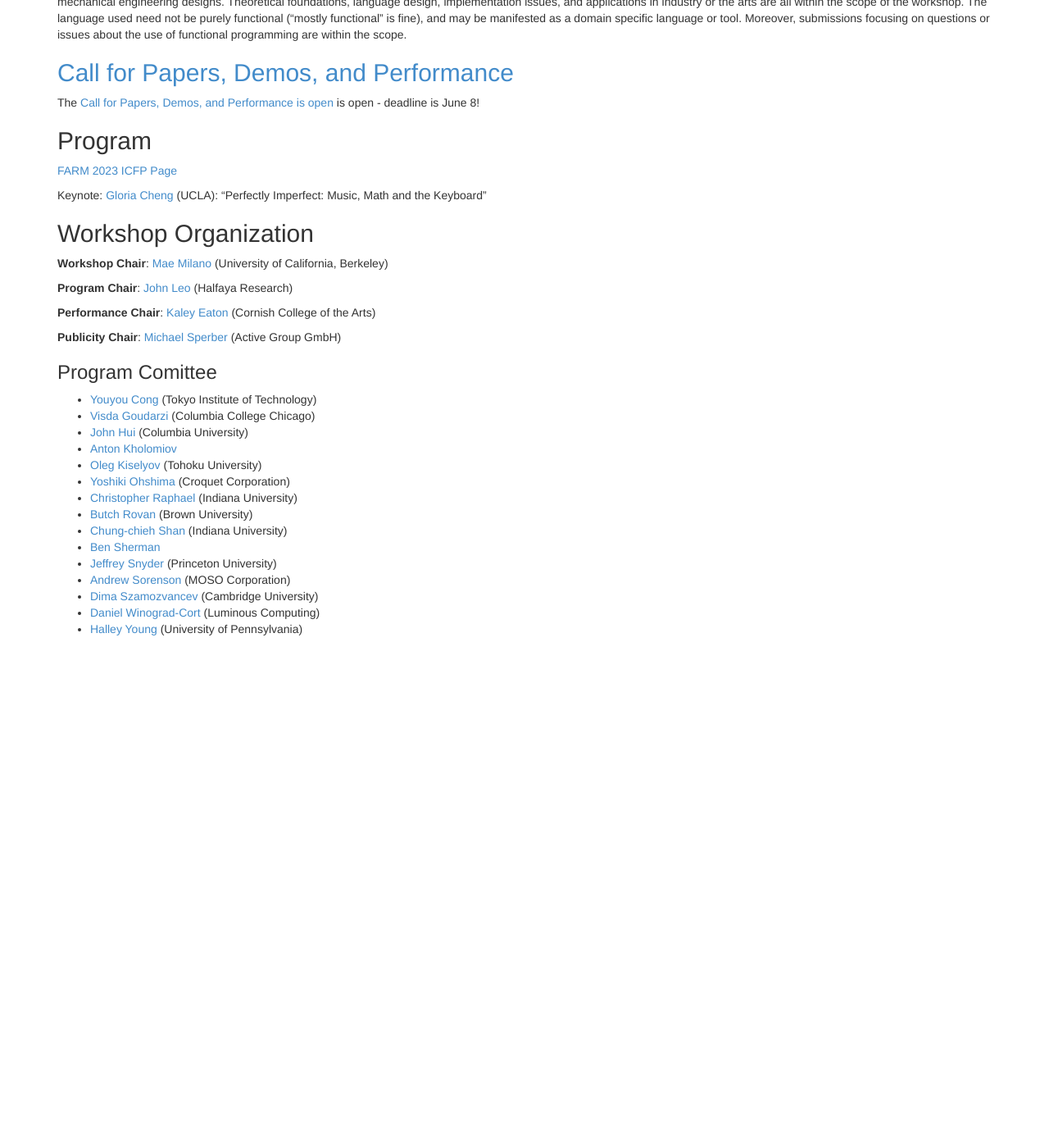
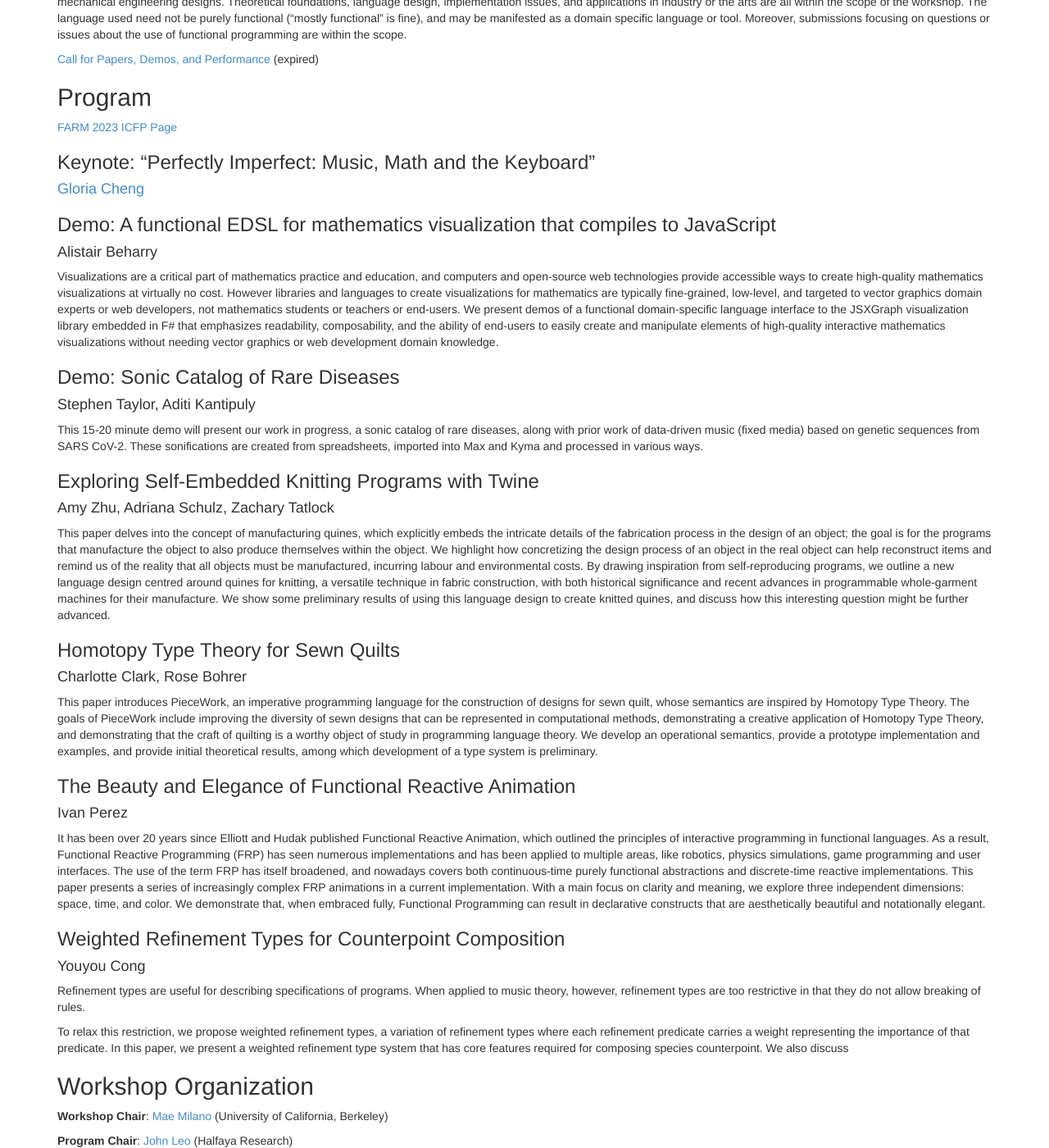
Before and after one commit to functional-art/functional-art.github.com, a Jekyll site: the page built from 2023/index.md, in a window 1280 px wide and 1400 px high, scrolled down 439 px. Shown: the whole window at 82% size. Built offline with Jekyll 4.4.1, drawn with Linux system fonts in a browser that asks for light colours; nearby versions of some CDN libraries; before the commit the page ends 1246 px from its top, so only the background shows below that.

Commit message:
Program for FARM 2023

```diff
--- a/2023/index.md
+++ b/2023/index.md
@@ -37,17 +37,104 @@ as a domain specific language or tool. Moreover, submissions focusing
 on questions or issues about the use of functional programming are
 within the scope.
 
-## [Call for Papers, Demos, and Performance](cfp.html)
-
-The [Call for Papers, Demos, and Performance is open](cfp.html) is
-open - deadline is June 8!
+[Call for Papers, Demos, and Performance](cfp.html) (expired)
 
 ## Program
 
 [FARM 2023 ICFP Page](https://icfp23.sigplan.org/home/farm-2023)
 
-Keynote: [Gloria Cheng](https://schoolofmusic.ucla.edu/people/gloria-cheng/) (UCLA):
-"Perfectly Imperfect: Music, Math and the Keyboard"
+### Keynote: "Perfectly Imperfect: Music, Math and the Keyboard"
+#### [Gloria Cheng](https://schoolofmusic.ucla.edu/people/gloria-cheng/)
+
+
+### Demo: A functional EDSL for mathematics visualization that compiles to JavaScript
+#### Alistair Beharry
+
+Visualizations are a critical part of mathematics practice and
+education, and computers and open-source web technologies provide
+accessible ways to create high-quality mathematics visualizations at
+virtually no cost. However libraries and languages to create
+visualizations for mathematics are typically fine-grained, low-level,
+and targeted to vector graphics domain experts or web developers, not
+mathematics students or teachers or end-users. We present demos of a
+functional domain-specific language interface to the JSXGraph
+visualization library embedded in F# that emphasizes readability,
+composability, and the ability of end-users to easily create and
+manipulate elements of high-quality interactive mathematics
+visualizations without needing vector graphics or web development
+domain knowledge.
+
+### Demo: Sonic Catalog of Rare Diseases
+#### Stephen Taylor, Aditi Kantipuly
+
+This 15-20 minute demo will present our work in progress, a sonic
+catalog of rare diseases, along with prior work of data-driven music
+(fixed media) based on genetic sequences from SARS CoV-2. These
+sonifications are created from spreadsheets, imported into Max and
+Kyma and processed in various ways.
+
+### Exploring Self-Embedded Knitting Programs with Twine
+#### Amy Zhu, Adriana Schulz, Zachary Tatlock
+
+This paper delves into the concept of manufacturing quines, which
+explicitly embeds the intricate details of the fabrication process in
+the design of an object; the goal is for the programs that manufacture
+the object to also produce themselves within the object. We highlight
+how concretizing the design process of an object in the real object
+can help reconstruct items and remind us of the reality that all
+objects must be manufactured, incurring labour and environmental
+costs. By drawing inspiration from self-reproducing programs, we
+outline a new language design centred around quines for knitting, a
+versatile technique in fabric construction, with both historical
+significance and recent advances in programmable whole-garment
+machines for their manufacture. We show some preliminary results of
+using this language design to create knitted quines, and discuss how
+this interesting question might be further advanced.
+
+### Homotopy Type Theory for Sewn Quilts
+#### Charlotte Clark, Rose Bohrer
+
+This paper introduces PieceWork, an imperative programming language
+for the construction of designs for sewn quilt, whose semantics are
+inspired by Homotopy Type Theory. The goals of PieceWork include
+improving the diversity of sewn designs that can be represented in
+computational methods, demonstrating a creative application of
+Homotopy Type Theory, and demonstrating that the craft of quilting is
+a worthy object of study in programming language theory. We develop an
+operational semantics, provide a prototype implementation and
+examples, and provide initial theoretical results, among which
+development of a type system is preliminary.
+
+### The Beauty and Elegance of Functional Reactive Animation
+#### Ivan Perez
+
+It has been over 20 years since Elliott and Hudak published Functional
+Reactive Animation, which outlined the principles of interactive
+programming in functional languages. As a result, Functional Reactive
+Programming (FRP) has seen numerous implementations and has been
+applied to multiple areas, like robotics, physics simulations, game
+programming and user interfaces. The use of the term FRP has itself
+broadened, and nowadays covers both continuous-time purely functional
+abstractions and discrete-time reactive implementations. This paper
+presents a series of increasingly complex FRP animations in a current
+implementation. With a main focus on clarity and meaning, we explore
+three independent dimensions: space, time, and color. We demonstrate
+that, when embraced fully, Functional Programming can result in
+declarative constructs that are aesthetically beautiful and
+notationally elegant.
+
+### Weighted Refinement Types for Counterpoint Composition
+#### Youyou Cong
+
+Refinement types are useful for describing specifications of
+programs. When applied to music theory, however, refinement types are
+too restrictive in that they do not allow breaking of rules.
+
+To relax this restriction, we propose weighted refinement types, a
+variation of refinement types where each refinement predicate carries
+a weight representing the importance of that predicate. In this paper,
+we present a weighted refinement type system that has core features
+required for composing species counterpoint. We also discuss
 
 ## Workshop Organization
 
```
